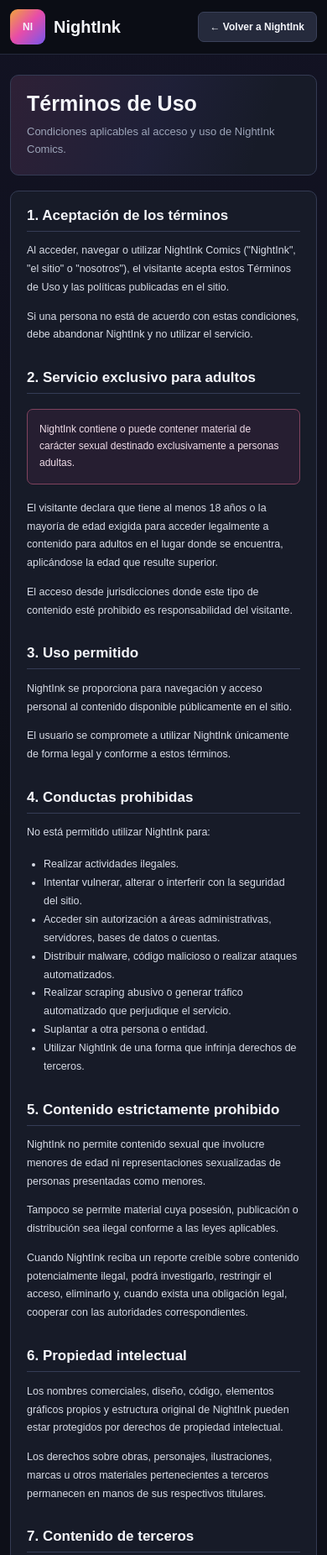
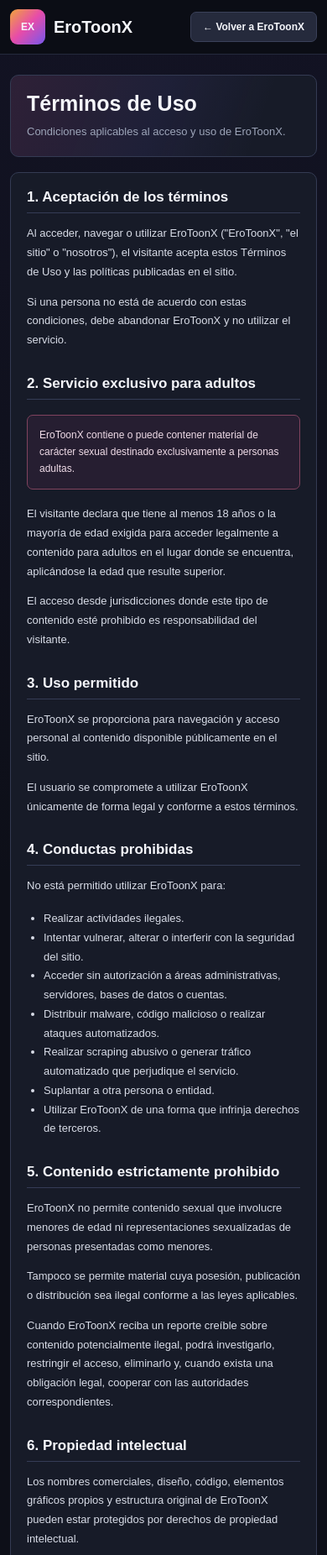
Before and after one commit to aguasdaniel0406-byte/EroToonX, a website: page public/terms.html in a window 390 px wide. Shown: the top 1852 px of the page at 84% size. Drawn offline with Linux system fonts and the light colour scheme.

Commit message:
Update terms.html

```diff
--- a/public/terms.html
+++ b/public/terms.html
@@ -1,13 +1,21 @@
 <!doctype html>
 <html lang="es">
+
 <head>
+
 <meta charset="utf-8">
+
 <meta name="viewport" content="width=device-width,initial-scale=1">
 
-<title>Términos de Uso | NightInk Comics</title>
-<meta name="description" content="Términos de Uso de NightInk Comics.">
+<title>Términos de Uso | EroToonX</title>
+
+<meta
+  name="description"
+  content="Términos de Uso de EroToonX."
+>
 
 <style>
+
 :root{
   --bg:#0d0f18;
   --surface:#171b28;
@@ -19,14 +27,26 @@
   --purple:#7657ed;
 }
 
-*{box-sizing:border-box}
+*{
+  box-sizing:border-box;
+}
 
 body{
   margin:0;
-  font-family:Arial,Helvetica,sans-serif;
+
+  font-family:
+  Arial,
+  Helvetica,
+  sans-serif;
+
   background:
-    radial-gradient(circle at 50% -10%,rgba(118,87,237,.08),transparent 30%),
+  radial-gradient(
+    circle at 50% -10%,
+    rgba(118,87,237,.08),
+    transparent 30%
+  ),
   var(--bg);
+
   color:var(--text);
 }
 
@@ -36,84 +56,144 @@ a{
 }
 
 .wrap{
-  width:min(1000px,calc(100% - 24px));
+  width:min(
+    1000px,
+    calc(100% - 24px)
+  );
+
   margin:auto;
 }
 
 header{
   background:#0b0d15;
-  border-bottom:1px solid #242a3c;
+
+  border-bottom:
+  1px solid #242a3c;
 }
 
 .header{
   min-height:72px;
+
   display:flex;
+
   align-items:center;
-  justify-content:space-between;
+
+  justify-content:
+  space-between;
+
   gap:16px;
 }
 
 .brand{
   display:flex;
+
   align-items:center;
+
   gap:10px;
+
   font-size:24px;
+
   font-weight:900;
 }
 
 .logo{
   width:42px;
+
   height:42px;
+
   display:grid;
+
   place-items:center;
+
   border-radius:9px;
-  background:linear-gradient(135deg,#f2a53b,var(--pink) 48%,var(--purple));
+
+  background:
+  linear-gradient(
+    135deg,
+    #f2a53b,
+    var(--pink) 48%,
+    var(--purple)
+  );
+
   font-size:12px;
 }
 
 .back{
-  padding:10px 14px;
-  border:1px solid #3a4159;
+  padding:
+  10px 14px;
+
+  border:
+  1px solid #3a4159;
+
   border-radius:7px;
+
   background:#252a3c;
+
   font-size:12px;
+
   font-weight:800;
 }
 
 .hero{
-  margin:24px auto 18px;
+  margin:
+  24px auto 18px;
+
   padding:24px;
-  border:1px solid var(--border);
+
+  border:
+  1px solid var(--border);
+
   border-radius:10px;
+
   background:
-    linear-gradient(110deg,rgba(231,76,169,.11),rgba(118,87,237,.08) 48%,transparent 80%),
+  linear-gradient(
+    110deg,
+    rgba(231,76,169,.11),
+    rgba(118,87,237,.08) 48%,
+    transparent 80%
+  ),
   var(--surface);
 }
 
 .hero h1{
-  margin:0 0 8px;
+  margin:
+  0 0 8px;
+
   font-size:30px;
 }
 
 .hero p{
   margin:0;
+
   color:var(--muted);
+
   line-height:1.65;
+
   font-size:13px;
 }
 
 .content{
   margin-bottom:40px;
+
   padding:26px;
-  border:1px solid var(--border);
+
+  border:
+  1px solid var(--border);
+
   border-radius:10px;
+
   background:var(--surface);
 }
 
 .content h2{
-  margin:30px 0 10px;
+  margin:
+  30px 0 10px;
+
   padding-bottom:8px;
-  border-bottom:1px solid #353c56;
+
+  border-bottom:
+  1px solid #353c56;
+
   font-size:19px;
 }
 
@@ -124,7 +204,9 @@ header{
 .content p,
 .content li{
   color:#d8dce7;
+
   font-size:13px;
+
   line-height:1.75;
 }
 
@@ -134,105 +216,186 @@ header{
 
 .note{
   margin:18px 0;
+
   padding:14px;
-  border:1px solid #514b8e;
+
+  border:
+  1px solid #514b8e;
+
   border-radius:7px;
-  background:rgba(118,87,237,.08);
+
+  background:
+  rgba(118,87,237,.08);
+
   color:#dfe2eb;
+
   font-size:12px;
+
   line-height:1.65;
 }
 
 .warning{
   margin:18px 0;
+
   padding:14px;
-  border:1px solid #80435e;
+
+  border:
+  1px solid #80435e;
+
   border-radius:7px;
-  background:rgba(231,76,169,.07);
+
+  background:
+  rgba(231,76,169,.07);
+
   color:#f0dce8;
+
   font-size:12px;
+
   line-height:1.65;
 }
 
 .legal-nav{
   display:flex;
+
   flex-wrap:wrap;
+
   gap:8px;
+
   margin-top:28px;
 }
 
 .legal-nav a{
-  padding:9px 11px;
-  border:1px solid #353c54;
+  padding:
+  9px 11px;
+
+  border:
+  1px solid #353c54;
+
   border-radius:6px;
-  background:var(--surface2);
+
+  background:
+  var(--surface2);
+
   color:#d9dce6;
+
   font-size:11px;
 }
 
 footer{
-  padding:24px 0 36px;
-  border-top:1px solid #292f43;
+  padding:
+  24px 0 36px;
+
+  border-top:
+  1px solid #292f43;
+
   color:#81899d;
+
   font-size:10px;
 }
 
 @media(max-width:600px){
-  .header{min-height:64px}
-  .brand{font-size:20px}
-  .hero{padding:19px}
-  .hero h1{font-size:25px}
-  .content{padding:19px}
-  .content h2{font-size:17px}
-  .content p,.content li{font-size:12.5px}
+
+  .header{
+    min-height:64px;
   }
+
+  .brand{
+    font-size:20px;
+  }
+
+  .hero{
+    padding:19px;
+  }
+
+  .hero h1{
+    font-size:25px;
+  }
+
+  .content{
+    padding:19px;
+  }
+
+  .content h2{
+    font-size:17px;
+  }
+
+}
+
 </style>
+
 </head>
+
 
 <body>
 
+
 <header>
+
 <div class="wrap header">
 
-    <a href="/" class="brand">
-      <div class="logo">NI</div>
-      <div>NightInk</div>
+<a
+  href="/"
+  class="brand"
+>
+
+<div class="logo">
+EX
+</div>
+
+<div>
+EroToonX
+</div>
+
 </a>
 
-    <a href="/" class="back">
-      ← Volver a NightInk
+
+<a
+  href="/"
+  class="back"
+>
+← Volver a EroToonX
 </a>
 
 </div>
+
 </header>
+
 
 <section class="wrap hero">
 
-  <h1>Términos de Uso</h1>
+<h1>
+Términos de Uso
+</h1>
 
 <p>
-    Condiciones aplicables al acceso y uso de NightInk Comics.
+Condiciones aplicables al acceso y uso de EroToonX.
 </p>
 
 </section>
 
+
 <main class="wrap content">
 
-<h2>1. Aceptación de los términos</h2>
+
+<h2>
+1. Aceptación de los términos
+</h2>
 
 <p>
-Al acceder, navegar o utilizar NightInk Comics ("NightInk", "el sitio" o "nosotros"), el visitante acepta estos Términos de Uso y las políticas publicadas en el sitio.
+Al acceder, navegar o utilizar EroToonX ("EroToonX", "el sitio" o "nosotros"), el visitante acepta estos Términos de Uso y las políticas publicadas en el sitio.
 </p>
 
 <p>
-Si una persona no está de acuerdo con estas condiciones, debe abandonar NightInk y no utilizar el servicio.
+Si una persona no está de acuerdo con estas condiciones, debe abandonar EroToonX y no utilizar el servicio.
 </p>
 
 
-<h2>2. Servicio exclusivo para adultos</h2>
+<h2>
+2. Servicio exclusivo para adultos
+</h2>
 
 <div class="warning">
-NightInk contiene o puede contener material de carácter sexual destinado exclusivamente a personas adultas.
+EroToonX contiene o puede contener material de carácter sexual destinado exclusivamente a personas adultas.
 </div>
 
 <p>
@@ -244,36 +407,66 @@ El acceso desde jurisdicciones donde este tipo de contenido esté prohibido es r
 </p>
 
 
-<h2>3. Uso permitido</h2>
+<h2>
+3. Uso permitido
+</h2>
 
 <p>
-NightInk se proporciona para navegación y acceso personal al contenido disponible públicamente en el sitio.
+EroToonX se proporciona para navegación y acceso personal al contenido disponible públicamente en el sitio.
 </p>
 
 <p>
-El usuario se compromete a utilizar NightInk únicamente de forma legal y conforme a estos términos.
+El usuario se compromete a utilizar EroToonX únicamente de forma legal y conforme a estos términos.
 </p>
 
 
-<h2>4. Conductas prohibidas</h2>
+<h2>
+4. Conductas prohibidas
+</h2>
 
-<p>No está permitido utilizar NightInk para:</p>
+<p>
+No está permitido utilizar EroToonX para:
+</p>
 
 <ul>
-  <li>Realizar actividades ilegales.</li>
-  <li>Intentar vulnerar, alterar o interferir con la seguridad del sitio.</li>
-  <li>Acceder sin autorización a áreas administrativas, servidores, bases de datos o cuentas.</li>
-  <li>Distribuir malware, código malicioso o realizar ataques automatizados.</li>
-  <li>Realizar scraping abusivo o generar tráfico automatizado que perjudique el servicio.</li>
-  <li>Suplantar a otra persona o entidad.</li>
-  <li>Utilizar NightInk de una forma que infrinja derechos de terceros.</li>
+
+<li>
+Realizar actividades ilegales.
+</li>
+
+<li>
+Intentar vulnerar, alterar o interferir con la seguridad del sitio.
+</li>
+
+<li>
+Acceder sin autorización a áreas administrativas, servidores, bases de datos o cuentas.
+</li>
+
+<li>
+Distribuir malware, código malicioso o realizar ataques automatizados.
+</li>
+
+<li>
+Realizar scraping abusivo o generar tráfico automatizado que perjudique el servicio.
+</li>
+
+<li>
+Suplantar a otra persona o entidad.
+</li>
+
+<li>
+Utilizar EroToonX de una forma que infrinja derechos de terceros.
+</li>
+
 </ul>
 
 
-<h2>5. Contenido estrictamente prohibido</h2>
+<h2>
+5. Contenido estrictamente prohibido
+</h2>
 
 <p>
-NightInk no permite contenido sexual que involucre menores de edad ni representaciones sexualizadas de personas presentadas como menores.
+EroToonX no permite contenido sexual que involucre menores de edad ni representaciones sexualizadas de personas presentadas como menores.
 </p>
 
 <p>
@@ -281,14 +474,16 @@ Tampoco se permite material cuya posesión, publicación o distribución sea ile
 </p>
 
 <p>
-Cuando NightInk reciba un reporte creíble sobre contenido potencialmente ilegal, podrá investigarlo, restringir el acceso, eliminarlo y, cuando exista una obligación legal, cooperar con las autoridades correspondientes.
+Cuando EroToonX reciba un reporte creíble sobre contenido potencialmente ilegal, podrá investigarlo, restringir el acceso, eliminarlo y, cuando exista una obligación legal, cooperar con las autoridades correspondientes.
 </p>
 
 
-<h2>6. Propiedad intelectual</h2>
+<h2>
+6. Propiedad intelectual
+</h2>
 
 <p>
-Los nombres comerciales, diseño, código, elementos gráficos propios y estructura original de NightInk pueden estar protegidos por derechos de propiedad intelectual.
+Los nombres comerciales, diseño, código, elementos gráficos propios y estructura original de EroToonX pueden estar protegidos por derechos de propiedad intelectual.
 </p>
 
 <p>
@@ -296,25 +491,29 @@ Los derechos sobre obras, personajes, ilustraciones, marcas u otros materiales p
 </p>
 
 
-<h2>7. Contenido de terceros</h2>
+<h2>
+7. Contenido de terceros
+</h2>
 
 <p>
-NightInk puede mostrar material creado, publicado o distribuido originalmente por terceros.
+EroToonX puede mostrar material creado, publicado o distribuido originalmente por terceros.
 </p>
 
 <p>
-La aparición de una obra en el sitio no implica necesariamente propiedad, patrocinio o aprobación por parte de NightInk.
+La aparición de una obra en el sitio no implica necesariamente propiedad, patrocinio o aprobación por parte de EroToonX.
 </p>
 
 <p>
-Los titulares de derechos podrán utilizar el procedimiento de reporte o retirada habilitado por NightInk.
+Los titulares de derechos podrán utilizar el procedimiento de reporte o retirada habilitado por EroToonX.
 </p>
 
 
-<h2>8. Reportes de derechos de autor</h2>
+<h2>
+8. Reportes de derechos de autor
+</h2>
 
 <p>
-Si una persona considera que material disponible en NightInk infringe sus derechos de autor, podrá presentar una solicitud de retirada mediante la página DMCA / Reportar contenido.
+Si una persona considera que material disponible en EroToonX infringe sus derechos de autor, podrá presentar una solicitud de retirada mediante la página DMCA / Reportar contenido.
 </p>
 
 <p>
@@ -322,10 +521,12 @@ Las solicitudes deberán incluir información suficiente para identificar la obr
 </p>
 
 
-<h2>9. Enlaces y servicios de terceros</h2>
+<h2>
+9. Enlaces y servicios de terceros
+</h2>
 
 <p>
-NightInk puede contener enlaces, anuncios, contenidos insertados o servicios pertenecientes a terceros.
+EroToonX puede contener enlaces, anuncios, contenidos insertados o servicios pertenecientes a terceros.
 </p>
 
 <p>
@@ -333,10 +534,12 @@ No controlamos dichos servicios externos y no asumimos responsabilidad por su di
 </p>
 
 
-<h2>10. Publicidad</h2>
+<h2>
+10. Publicidad
+</h2>
 
 <p>
-NightInk puede financiarse mediante publicidad.
+EroToonX puede financiarse mediante publicidad.
 </p>
 
 <p>
@@ -344,14 +547,16 @@ Los anuncios pueden ser proporcionados por redes publicitarias externas y estar
 </p>
 
 <p>
-La existencia de un anuncio no significa necesariamente que NightInk recomiende o garantice el producto o servicio anunciado.
+La existencia de un anuncio no significa necesariamente que EroToonX recomiende o garantice el producto o servicio anunciado.
 </p>
 
 
-<h2>11. Disponibilidad del servicio</h2>
+<h2>
+11. Disponibilidad del servicio
+</h2>
 
 <p>
-No garantizamos que NightInk esté disponible de forma permanente, ininterrumpida o libre de errores.
+No garantizamos que EroToonX esté disponible de forma permanente, ininterrumpida o libre de errores.
 </p>
 
 <p>
@@ -359,21 +564,25 @@ Podemos modificar, suspender, actualizar o retirar funciones del sitio cuando se
 </p>
 
 
-<h2>12. Exactitud de la información</h2>
+<h2>
+12. Exactitud de la información
+</h2>
 
 <p>
-NightInk intenta mantener la información del sitio razonablemente actualizada, pero no garantiza que títulos, descripciones, etiquetas, autores, fechas u otros datos sean siempre completos o exactos.
+EroToonX intenta mantener la información del sitio razonablemente actualizada, pero no garantiza que títulos, descripciones, etiquetas, autores, fechas u otros datos sean siempre completos o exactos.
 </p>
 
 
-<h2>13. Limitación de responsabilidad</h2>
+<h2>
+13. Limitación de responsabilidad
+</h2>
 
 <p>
-NightInk se proporciona "tal cual" y "según disponibilidad", dentro de los límites permitidos por la legislación aplicable.
+EroToonX se proporciona "tal cual" y "según disponibilidad", dentro de los límites permitidos por la legislación aplicable.
 </p>
 
 <p>
-NightInk no será responsable por daños derivados de sitios externos, publicidad de terceros, interrupciones del servicio, malware originado fuera de nuestra infraestructura o utilización del sitio contraria a estos términos.
+EroToonX no será responsable por daños derivados de sitios externos, publicidad de terceros, interrupciones del servicio, malware originado fuera de nuestra infraestructura o utilización del sitio contraria a estos términos.
 </p>
 
 <p>
@@ -381,24 +590,30 @@ Nada de lo dispuesto en estos términos pretende excluir responsabilidades que l
 </p>
 
 
-<h2>14. Privacidad</h2>
+<h2>
+14. Privacidad
+</h2>
 
 <p>
-El uso de NightInk también está sujeto a nuestra Política de Privacidad, donde se explica el tratamiento de información técnica, almacenamiento local, publicidad y proveedores externos.
+El uso de EroToonX también está sujeto a nuestra Política de Privacidad, donde se explica el tratamiento de información técnica, almacenamiento local, publicidad y proveedores externos.
 </p>
 
 
-<h2>15. Suspensión o restricción</h2>
+<h2>
+15. Suspensión o restricción
+</h2>
 
 <p>
-NightInk puede restringir o bloquear accesos cuando exista una sospecha razonable de abuso, ataques, fraude, incumplimiento de estos términos o riesgos para la seguridad del servicio.
+EroToonX puede restringir o bloquear accesos cuando exista una sospecha razonable de abuso, ataques, fraude, incumplimiento de estos términos o riesgos para la seguridad del servicio.
 </p>
 
 
-<h2>16. Cambios en los términos</h2>
+<h2>
+16. Cambios en los términos
+</h2>
 
 <p>
-Estos Términos de Uso podrán modificarse cuando cambien NightInk, sus servicios, proveedores o los requisitos legales aplicables.
+Estos Términos de Uso podrán modificarse cuando cambien EroToonX, sus servicios, proveedores o los requisitos legales aplicables.
 </p>
 
 <p>
@@ -406,10 +621,12 @@ La versión publicada en esta página será la versión vigente.
 </p>
 
 
-<h2>17. Contacto</h2>
+<h2>
+17. Contacto
+</h2>
 
 <p>
-Las consultas relacionadas con estos términos, derechos de autor, privacidad o reportes podrán enviarse mediante los canales de contacto que NightInk habilite.
+Las consultas relacionadas con estos términos, derechos de autor, privacidad o reportes podrán enviarse mediante los canales de contacto que EroToonX habilite.
 </p>
 
 
@@ -438,13 +655,21 @@ Contacto
 
 </div>
 
+
 </main>
 
+
 <footer>
+
 <div class="wrap">
-    NightInk Comics · Contenido exclusivo para adultos +18
+
+EroToonX · Contenido exclusivo para adultos +18
+
 </div>
+
 </footer>
 
+
 </body>
+
 </html>
```
Lines whose indentation alone changed are shown as unchanged.
